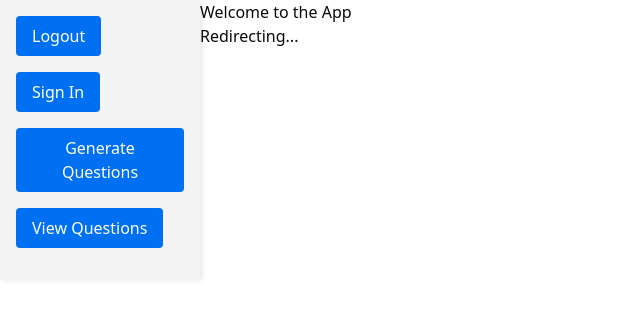
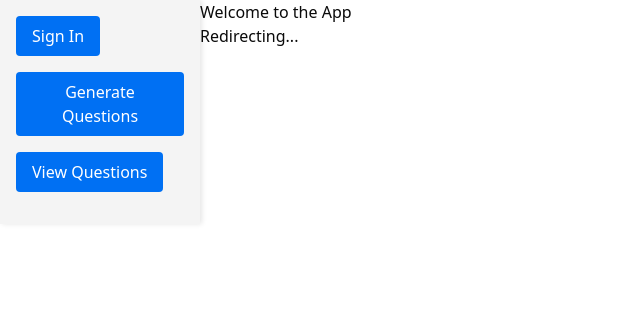
Before and after one commit to rodrigorgs/selftest, a Next.js app: page / in a window 1280 px wide. Shown: the top 316 px of the page, without its empty margins (0-640 px from the left). Built offline with nearby package versions, Linux system fonts and the light colour scheme; no server answers.

Commit message:
Improve login/logout menu items

```diff
--- a/app/layout.tsx
+++ b/app/layout.tsx
@@ -47,37 +47,7 @@ export default function RootLayout({
                 boxShadow: "2px 0 5px rgba(0,0,0,0.1)",
               }}
             >
-              {/* {session ? ( */}
-              <button
-                onClick={() => signOut()}
-                style={{
-                  background: "#0070f3",
-                  color: "white",
-                  border: "none",
-                  padding: "0.5rem 1rem",
-                  borderRadius: "4px",
-                  cursor: "pointer",
-                  marginBottom: "1rem",
-                }}
-              >
-                Logout
-              </button>
-              {/* ) : ( */}
-              <button
-                onClick={() => signIn()}
-                style={{
-                  background: "#0070f3",
-                  color: "white",
-                  border: "none",
-                  padding: "0.5rem 1rem",
-                  borderRadius: "4px",
-                  cursor: "pointer",
-                  marginBottom: "1rem",
-                }}
-              >
-                Sign In
-              </button>
-              {/* )} */}
+              <SessionMenuItems/>
               {routes.map((route, index) =>
               (<Link key={index} href={route.href}>
                 <button
@@ -102,3 +72,46 @@ export default function RootLayout({
     </html>
   );
 }
+
+function SessionMenuItems() {
+  const { data: session } = useSession();
+
+  return (
+    <div>
+      {session ? (
+        <>
+          <p>Welcome, {session.user?.name}</p>
+          <button
+            onClick={() => signOut()}
+            style={{
+              background: "#0070f3",
+              color: "white",
+              border: "none",
+              padding: "0.5rem 1rem",
+              borderRadius: "4px",
+              cursor: "pointer",
+              marginBottom: "1.0rem"
+            }}
+          >
+            Sign Out
+          </button>
+        </>
+      ) : (
+        <button
+          onClick={() => signIn()}
+          style={{
+            background: "#0070f3",
+            color: "white",
+            border: "none",
+            padding: "0.5rem 1rem",
+            borderRadius: "4px",
+            cursor: "pointer",
+            marginBottom: "1.0rem"
+          }}
+        >
+          Sign In
+        </button>
+      )}
+    </div>
+  );
+}
```
Lines whose indentation alone changed are shown as unchanged.
